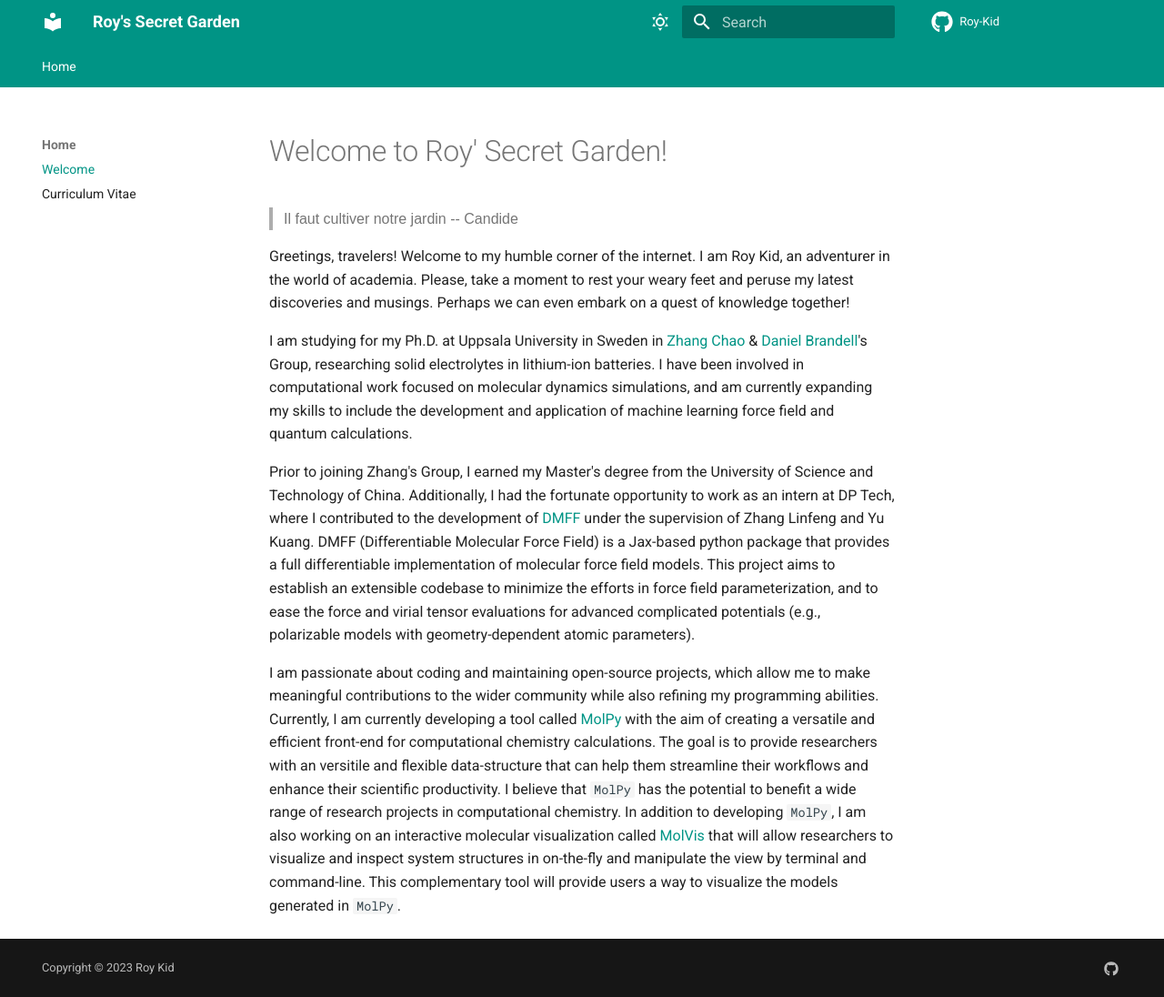
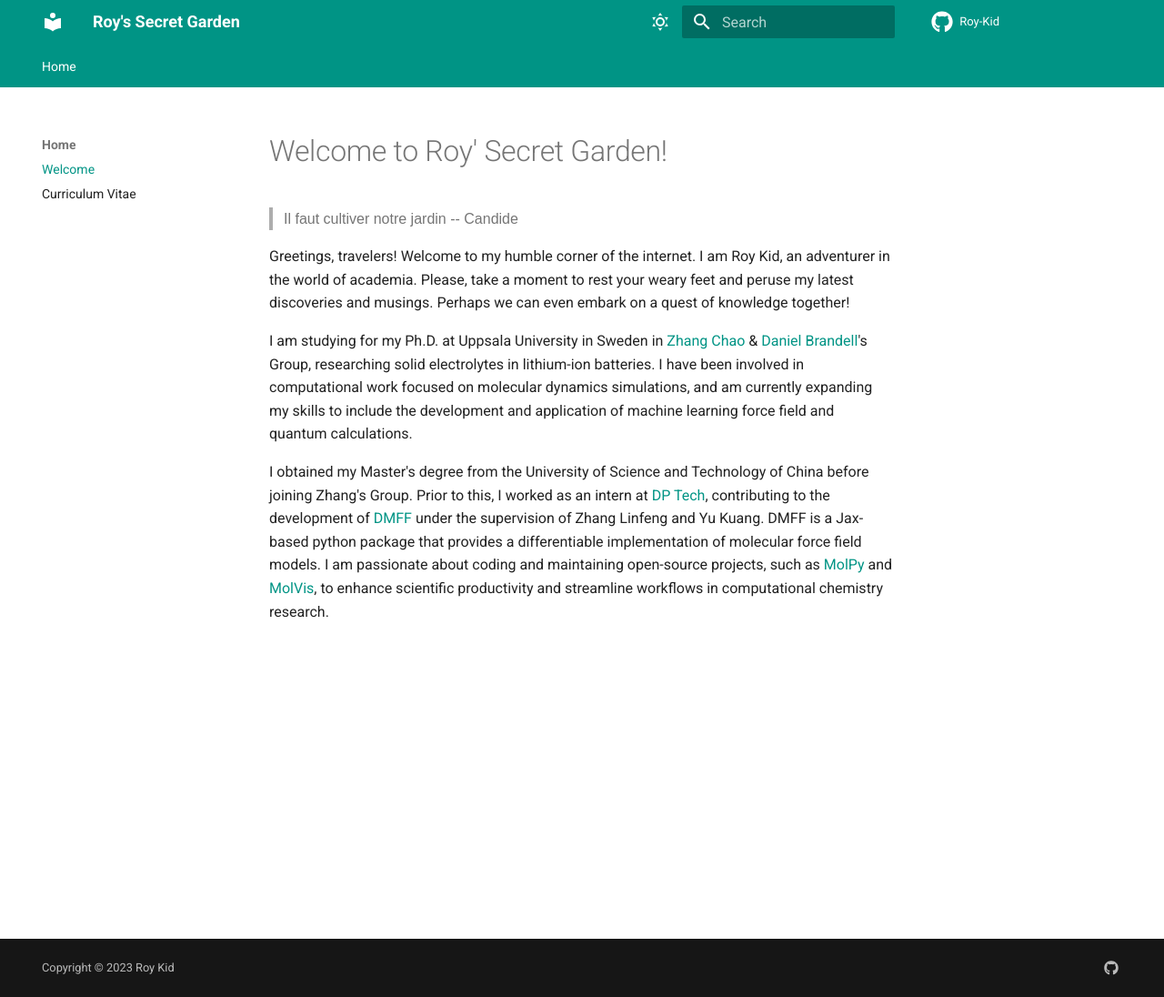
Before and after one commit to Roy-Kid/blog, an MkDocs documentation site: the page built from docs/index.md, in a window 1280 px wide and 1096 px high. Shown: the whole window at 91% size. Built offline with MkDocs 1.6.1 and Material for MkDocs 9.7.7, drawn with Linux system fonts in a browser that asks for light colours.

Commit message:
refine self-intro

```diff
--- a/docs/index.md
+++ b/docs/index.md
@@ -6,6 +6,4 @@ Greetings, travelers! Welcome to my humble corner of the internet. I am Roy Kid,
 
 I am studying for my Ph.D. at Uppsala University in Sweden in [Zhang Chao](https://tec-group.github.io/) & [Daniel Brandell](https://www.katalog.uu.se/empinfo/?id=N99-854)'s Group, researching solid electrolytes in lithium-ion batteries. I have been involved in computational work focused on molecular dynamics simulations, and am currently expanding my skills to include the development and application of machine learning force field and quantum calculations.
 
-Prior to joining Zhang's Group, I earned my Master's degree from the University of Science and Technology of China. Additionally, I had the fortunate opportunity to work as an intern at DP Tech, where I contributed to the development of [DMFF](https://github.com/deepmodeling/DMFF) under the supervision of Zhang Linfeng and Yu Kuang. DMFF (Differentiable Molecular Force Field) is a Jax-based python package that provides a full differentiable implementation of molecular force field models. This project aims to establish an extensible codebase to minimize the efforts in force field parameterization, and to ease the force and virial tensor evaluations for advanced complicated potentials (e.g., polarizable models with geometry-dependent atomic parameters).
-
-I am passionate about coding and maintaining open-source projects, which allow me to make meaningful contributions to the wider community while also refining my programming abilities. Currently, I am currently developing a tool called [MolPy](https://github.com/Roy-Kid/molpy) with the aim of creating a versatile and efficient front-end for computational chemistry calculations. The goal is to provide researchers with an versitile and flexible data-structure that can help them streamline their workflows and enhance their scientific productivity. I believe that `MolPy` has the potential to benefit a wide range of research projects in computational chemistry. In addition to developing `MolPy`, I am also working on an interactive molecular visualization called [MolVis](https://github.com/Roy-Kid/molvis) that will allow researchers to visualize and inspect system structures in on-the-fly and manipulate the view by terminal and command-line. This complementary tool will provide users a way to visualize the models generated in `MolPy`.
+I obtained my Master's degree from the University of Science and Technology of China before joining Zhang's Group. Prior to this, I worked as an intern at [DP Tech](https://dp.tech/), contributing to the development of [DMFF](https://github.com/deepmodeling/DMFF) under the supervision of Zhang Linfeng and Yu Kuang. DMFF is a Jax-based python package that provides a differentiable implementation of molecular force field models. I am passionate about coding and maintaining open-source projects, such as [MolPy](https://github.com/Roy-Kid/molpy) and [MolVis](https://github.com/Roy-Kid/molvis), to enhance scientific productivity and streamline workflows in computational chemistry research.
```
